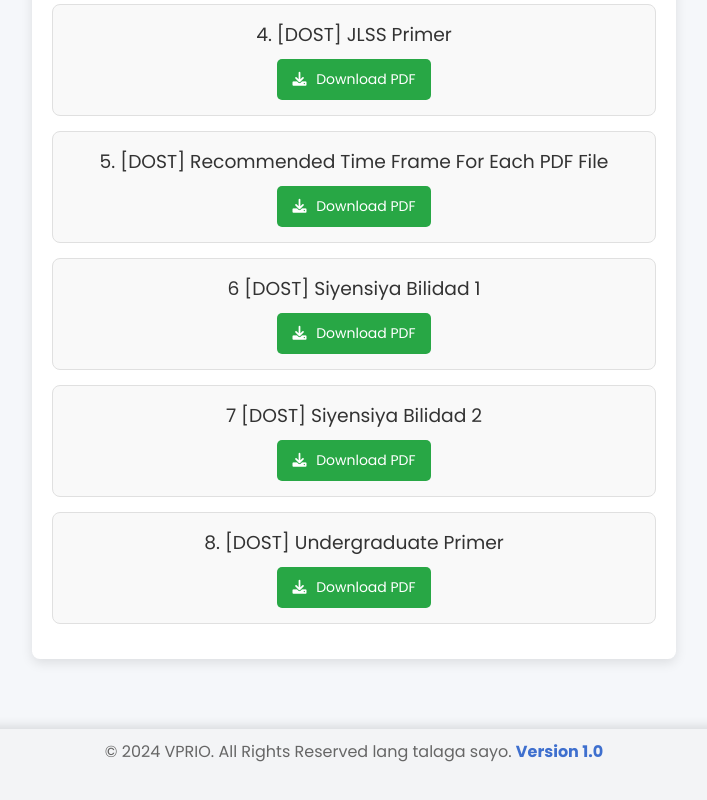
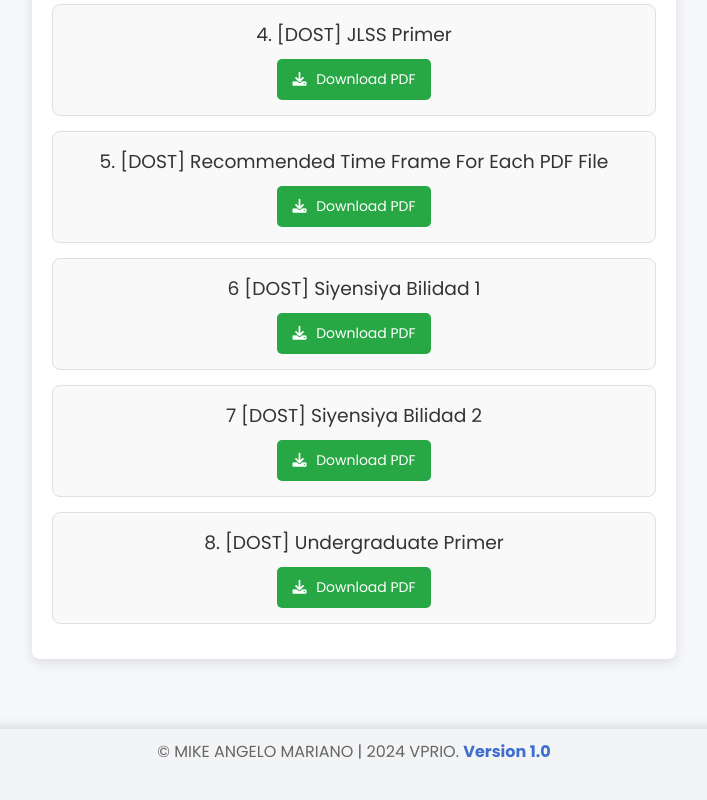
Before and after one commit to unjelawgelo/APRIO-01, a plain HTML site: page resources.html in a window 1280 px wide. Shown: the part 619-1419 px from the top of the page, without its empty margins (286-993 px from the left). Drawn offline with Linux system fonts and the light colour scheme.

Commit message:
Update resources.html

```diff
--- a/resources.html
+++ b/resources.html
@@ -168,7 +168,8 @@
 
     <!-- Footer -->
     <footer class="footer">
-        <p>&copy; 2024 VPRIO. All Rights Reserved lang talaga sayo. <span>Version 1.0</span></p>
+        <!-- <p>&copy; 2024 VPRIO. All Rights Reserved lang talaga sayo. <span>Version 1.0</span></p> -->
+        <p>&copy; MIKE ANGELO MARIANO | 2024 VPRIO. <span>Version 1.0</span></p>
     </footer>
 </body>
 </html>
```
